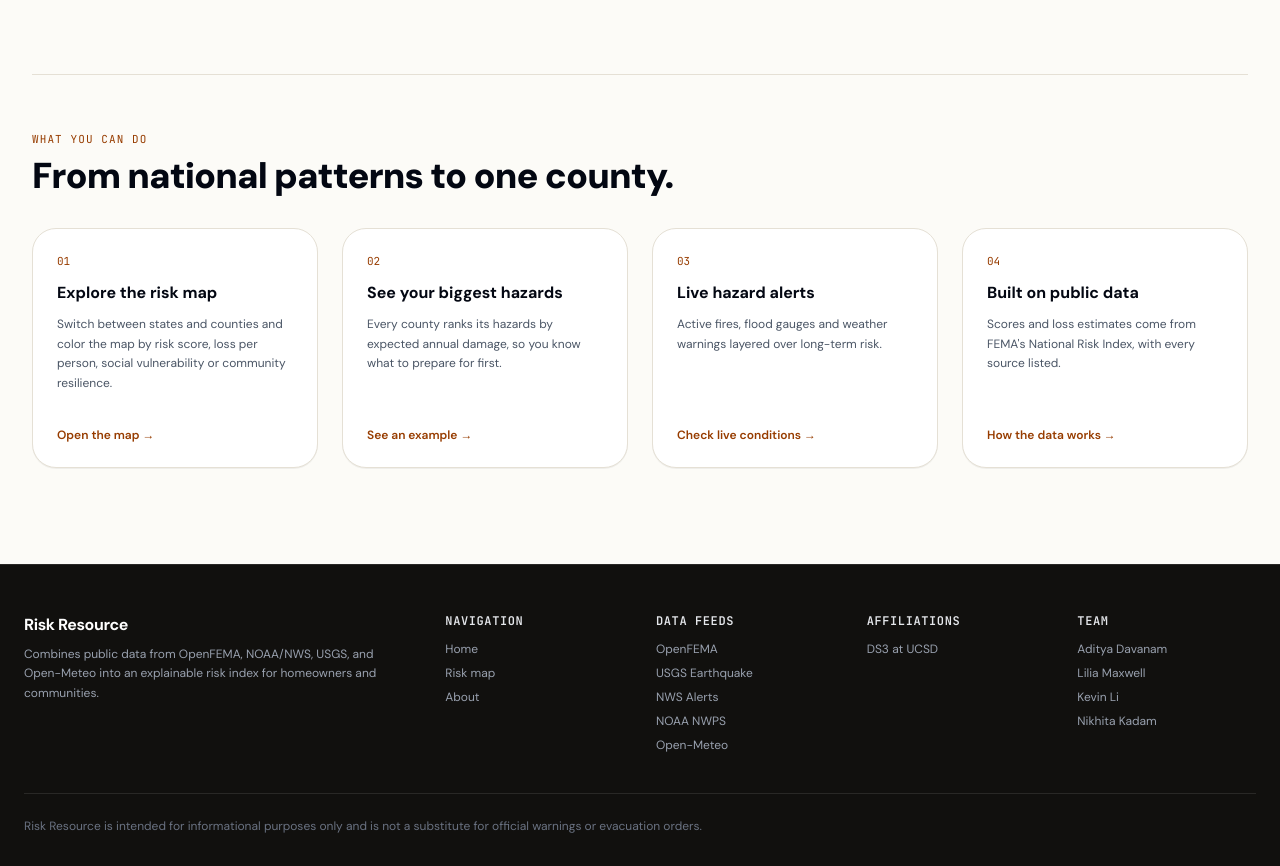
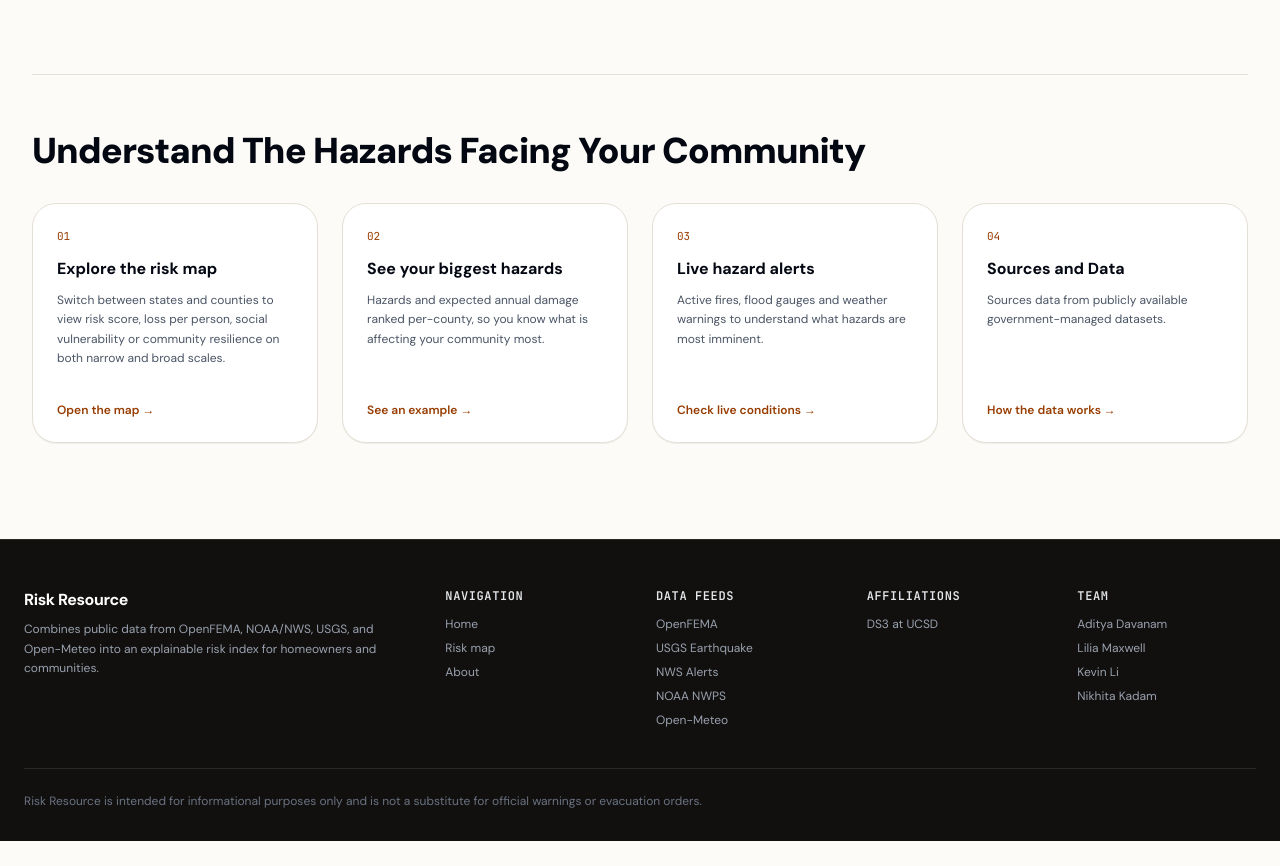
Before and after one commit to nathaniel-trueba/RiskResource, a Next.js app in the folder frontend/: page / in a window 1280 px wide. Shown: the part 1460-2326 px from the top of the page. After the commit the page ends 2301 px from the top, so only its background shows below. Built offline with nearby package versions, Linux system fonts and the light colour scheme; no server answers.

Commit message:
fix descriptions

```diff
--- a/frontend/components/home/FeaturesGrid.tsx
+++ b/frontend/components/home/FeaturesGrid.tsx
@@ -7,7 +7,7 @@ const FEATURES = [
     num: '01',
     title: 'Explore the risk map',
     description:
-      'Switch between states and counties and color the map by risk score, loss per person, social vulnerability or community resilience.',
+      'Switch between states and counties to view risk score, loss per person, social vulnerability or community resilience on both narrow and broad scales.',
     linkLabel: 'Open the map →',
     href: '/map',
   },
@@ -15,7 +15,7 @@ const FEATURES = [
     num: '02',
     title: 'See your biggest hazards',
     description:
-      'Every county ranks its hazards by expected annual damage, so you know what to prepare for first.',
+      'Hazards and expected annual damage ranked per-county, so you know what is affecting your community most.',
     linkLabel: 'See an example →',
     href: '/map?fips=06065',
   },
@@ -23,15 +23,15 @@ const FEATURES = [
     num: '03',
     title: 'Live hazard alerts',
     description:
-      'Active fires, flood gauges and weather warnings layered over long-term risk.',
+      'Active fires, flood gauges and weather warnings to understand what hazards are most imminent.',
     linkLabel: 'Check live conditions →',
     href: '/map',
   },
   {
     num: '04',
-    title: 'Built on public data',
+    title: 'Sources and Data',
     description:
-      "Scores and loss estimates come from FEMA's National Risk Index, with every source listed.",
+      "Sources data from publicly available government-managed datasets.",
     linkLabel: 'How the data works →',
     href: '/about',
   },
@@ -40,11 +40,8 @@ const FEATURES = [
 export default function FeaturesGrid() {
   return (
     <section className="mt-20 pt-14 border-t border-[#e5e0d5] dark:border-white/10">
-      <span className="text-[11px] font-mono uppercase tracking-widest text-amber-800 dark:text-amber-500 block mb-2">
-        WHAT YOU CAN DO
-      </span>
       <h2 className="text-3xl sm:text-4xl font-black text-gray-950 dark:text-white tracking-tight mb-8">
-        From national patterns to one county.
+        Understand The Hazards Facing Your Community
       </h2>
 
       <div className="grid grid-cols-1 sm:grid-cols-2 lg:grid-cols-4 gap-6">
```
